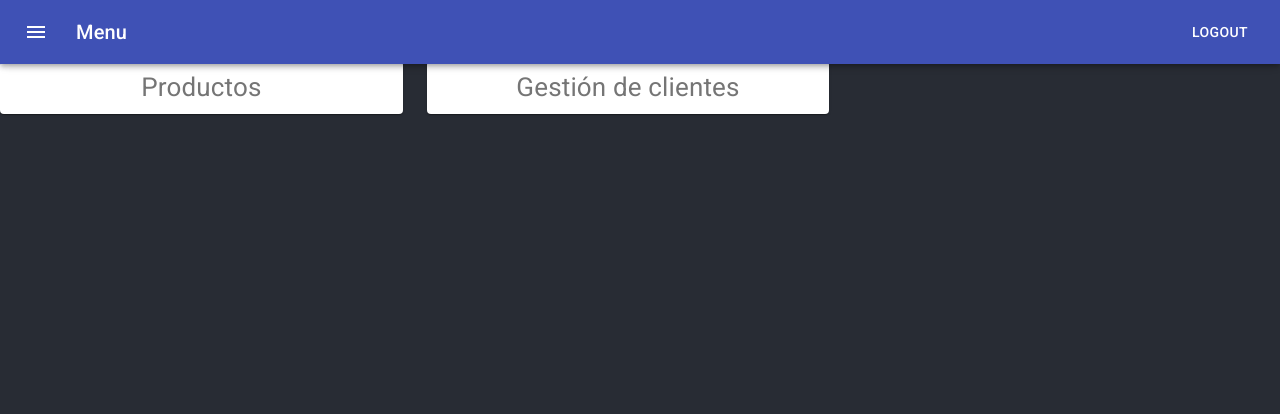
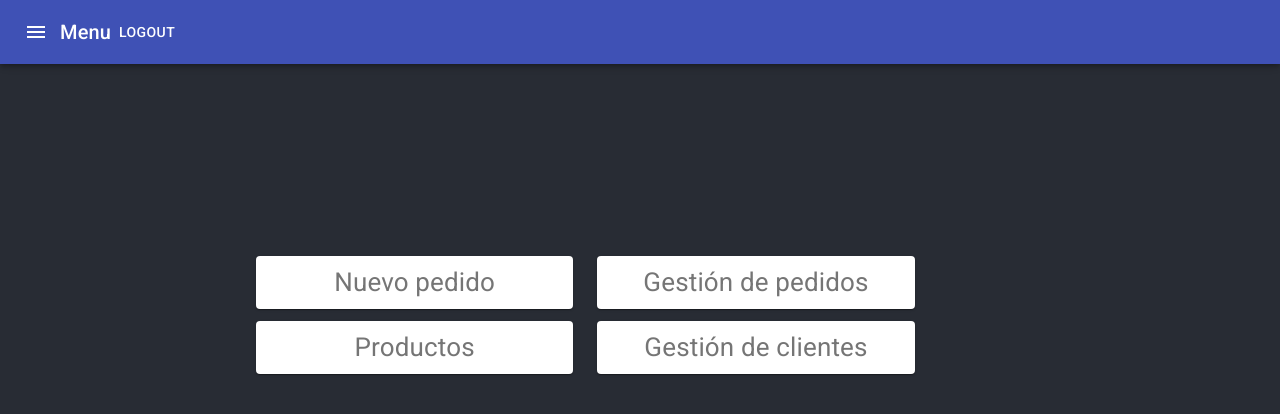
Before and after one commit to alexnro/CustomSales-Client, a React (Create React App) app: page / in a window 1280 px wide. Shown: the top 414 px of the page. Built offline with nearby package versions, Linux system fonts and the light colour scheme.

Commit message:
feat: temporal style for grid menu

```diff
--- a/src/components/GridMenu/GridMenuComponent.js
+++ b/src/components/GridMenu/GridMenuComponent.js
@@ -2,14 +2,12 @@
 import useStyles from './GridMenuStyle';
 import Paper from '@material-ui/core/Paper';
 import Grid from '@material-ui/core/Grid';
-
 
 export default function GridMenuComponent() {
     const classes = useStyles();
 
     return (
         <div className={classes.root}>
-            <Grid container spacing={1}>
             <Grid container item xs={12} spacing={3}>
                 <Grid item xs={4}>
                     <Paper className={classes.paper}>Nuevo pedido</Paper>
@@ -26,7 +24,6 @@
                     <Paper className={classes.paper}>Gestión de clientes</Paper>
                 </Grid>
             </Grid>
-            </Grid>
         </div>
     );
 }
--- a/src/components/GridMenu/GridMenuStyle.js
+++ b/src/components/GridMenu/GridMenuStyle.js
@@ -2,13 +2,16 @@
 
 const useStyles = makeStyles((theme) => ({
     root: {
+        marginTop: "20%",
+        marginLeft: "20%",
         flexGrow: 1,
     },
     paper: {
         padding: theme.spacing(1),
         textAlign: 'center',
         color: theme.palette.text.secondary,
-    },
+        cursor: "pointer"
+    }
 }));
 
 export default useStyles;
```
Lines whose indentation alone changed are shown as unchanged.
